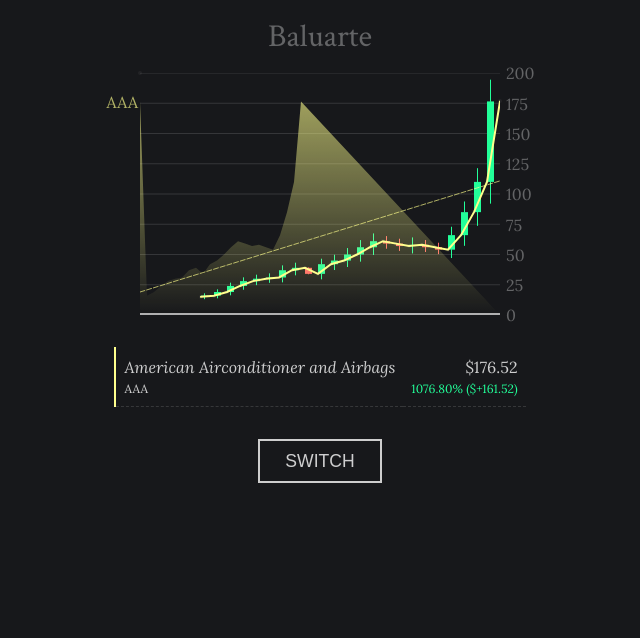
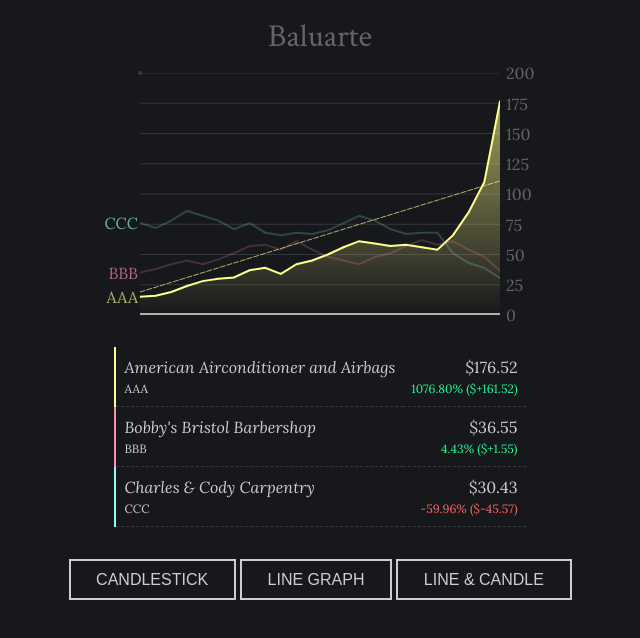
Before and after one commit to artpaiva/baluarte, a plain HTML site: page index.html in a window 1280 px wide. Both pictures are taken after a click on the label "AAA". Shown: the whole page, without its empty margins (320-960 px from the left). Drawn offline with Linux system fonts and the light colour scheme.

Commit message:
Choose chart style

```diff
--- a/index.html
+++ b/index.html
@@ -15,7 +15,9 @@
       <canvas class="stock-canvas" id="main-stock-canvas" width="360" height="240"></canvas>
     </div>
     <table class="stock-table" id="main-stock-table"></table>
-    <button class="chart-button">Switch</button>
+    <button class="chart-button" onclick="switchChart('candle')">Candlestick</button>
+    <button class="chart-button" onclick="switchChart('line')">Line Graph</button>
+    <button class="chart-button" onclick="switchChart('both')">Line & Candle</button>
   </div>
 </body>
 <script type="text/javascript" async src="props.js"></script>
--- a/render.js
+++ b/render.js
@@ -5,14 +5,15 @@ var stockCanvas = document.querySelector('#main-stock-canvas');
 var canvasContext = stockCanvas.getContext('2d');
 canvasContext.imageSmoothingEnabled = true;
 
-var chart = 'candle';
+var chart = 'line';
+var lastChart = chart;
 
 var shares = [ {
     ticker: 'AAA',
     name: 'American Airconditioner and Airbags',
     color: '#FFFF8C',
     history: [15, 16, 19, 24, 28, 30, 31, 37, 39, 34, 42, 45, 50, 56, 61, 59, 57, 58, 56, 54, 66, 85, 110, 176.52]
-  }/*,
+  },
   {
     ticker: 'BBB',
     name: 'Bobby\'s Bristol Barbershop',
@@ -24,7 +25,7 @@ var shares = [ {
     name: 'Charles & Cody Carpentry',
     color: '#88FFFF',
     history: [76, 72, 78, 86, 82, 78, 71, 76, 68, 66, 68, 67, 70, 76, 82, 78, 71, 67, 68, 68, 51, 43, 39, 30.43]
-  }*/
+  }
 ];
 
 // var shares = [
@@ -108,10 +109,14 @@ function drawCanvas (canvas, source, chart, highlight) {
   var stride = figure.stride * figure.scale;
 
   var initialHeight = propVertical(canvasHeight, source.history[source.history.length -1], figure.scale, stride);
+  var finalHeight = propVertical(canvasHeight, source.history[0], figure.scale, stride);
 
   switch (chart) {
     case 'candle':
       graphCandle(canvas, source, highlight, color, stepHorizontal, figure, stride, initialHeight);
+      break;
+    case 'both':
+      graphCandle(canvas, source, highlight, color, stepHorizontal, figure, stride, initialHeight, true);
       break;
     case 'line':
     default:
@@ -122,27 +127,29 @@ function drawCanvas (canvas, source, chart, highlight) {
   var active = document.createElement('label');
   active.classList.add('active-label');
   active.innerHTML = source.ticker;
-  active.style = `color: ${color}AA; top: ${initialHeight}; `;
+  active.style = `color: ${color}AA; top: ${finalHeight}; `;
   active.onclick = () => { updateCanvas(canvas, source.ticker) };
   stockCanvas.parentElement.insertBefore(active, stockCanvas);
 
   renderRow(canvas, stockTable, source, color);
 }
-function graphLine (canvas, source, highlight, color, step, figure, stride, iy, padding) {
+function graphLine (canvas, source, highlight, color, step, figure, stride, iy, padding, rear) {
   canvas.strokeStyle = color + (highlight ? (highlight == source.ticker ? '': '33') : '99');
   canvas.lineWidth = 2;
   canvas.setLineDash([]);
 
   canvas.beginPath();
-  canvas.moveTo(canvasWidth, iy);
+  canvas.moveTo(canvasWidth-rear, iy);
 
   padding = padding || 0;
+  rear = rear || 0;
+
   renderDot(canvas, source, stockCanvas, xx, yy, color, source.history[0]);
 
   for (var i = source.history.length-1; i >= 0; i--) {
     var index = source.history.length-1 - i;
 
-    var xx = canvasWidth - step*index - padding*index;
+    var xx = canvasWidth - step*index - padding*index - rear;
     var yy = propVertical(canvasHeight, source.history[i], figure.scale, stride);
     canvas.lineTo(xx, yy);
 
@@ -153,20 +160,22 @@ function graphLine (canvas, source, highlight, color, step, figure, stride, iy,
   canvas.stroke();
 
   if (highlight == source.ticker) {
-    drawGradient(canvas, source, step, iy, figure.scale, stride, color);
+    drawGradient(canvas, source, step, iy, figure.scale, stride, color, padding, rear);
 
     var trend = trendline(source.history, source.history.length);
     trend.y1 = propVertical(canvasHeight, trend.y1, figure.scale, stride);
     trend.y2 = propVertical(canvasHeight, trend.y2, figure.scale, stride);
 
-    drawTrend(canvas, source, trend);
+    drawTrend(canvas, source, trend, xx);
   }
 }
-function graphCandle (canvas, source, highlight, color, step, figure, stride, iy) {
-  var step = 7;
+function graphCandle (canvas, source, highlight, color, step, figure, stride, iy, both) {
+  // step = 7;
+  var rear = step/2;
   var padding = 6;
   canvas.lineWidth = 1;
 
+  if (highlight == source.ticker) {
     for (var i = source.history.length-1; i > 0; i--) {
       canvas.beginPath();
 
@@ -186,24 +195,33 @@ function graphCandle (canvas, source, highlight, color, step, figure, stride, iy
       var yl = propVertical(canvasHeight, source.history[i]*0.9, figure.scale, stride);
       var yh = propVertical(canvasHeight, source.history[i]*1.1, figure.scale, stride);
 
-    canvas.moveTo(xx + step/2, yl+hh);
-    canvas.lineTo(xx + step/2, yy+hh);
-    canvas.moveTo(xx + step/2, yy);
-    canvas.lineTo(xx + step/2, yh);
+      canvas.moveTo(xx + rear, yl+hh);
+      canvas.lineTo(xx + rear, yy+hh);
+      canvas.moveTo(xx + rear, yy);
+      canvas.lineTo(xx + rear, yh);
 
       canvas.stroke();
     }
-  graphLine(canvas, source, highlight, color, step, figure, stride, iy, padding);
+    if (both) {
+      graphLine(canvas, source, highlight, color, step, figure, stride, iy, padding, rear+padding);
+    } else {
+      var trend = trendline(source.history, source.history.length);
+      trend.y1 = propVertical(canvasHeight, trend.y1, figure.scale, stride);
+      trend.y2 = propVertical(canvasHeight, trend.y2, figure.scale, stride);
+
+      drawTrend(canvas, source, trend, xx);
+    }
+  }
 }
 
-function drawTrend (canvas, source, trend) {
+function drawTrend (canvas, source, trend, xx) {
   console.log(trend);
   canvas.strokeStyle = `${source.color}AA`;
   canvas.lineWidth = 1;
   canvas.setLineDash([5, 2]);
 
   canvas.beginPath();
-  canvas.moveTo(0, trend.y1);
+  canvas.moveTo(xx, trend.y1);
   canvas.lineTo(canvasWidth, trend.y2);
   canvas.stroke();
 }
@@ -263,36 +281,44 @@ function renderDot (canvas, source, parent, xx, yy, color, value) {
   parent.parentElement.insertBefore(spot, parent);
 }
 
-function drawGradient (canvas, source, steph, iy, scale, stride, color) {
+function drawGradient (canvas, source, step, fy, scale, stride, color, padding, rear) {
   var gradient = canvas.createLinearGradient(0, 0, 0, canvasHeight);
   gradient.addColorStop(0, `${source.color}AA`);
   gradient.addColorStop(1, `${source.color}01`);
   canvas.fillStyle = gradient;
 
   canvas.beginPath();
-  canvas.moveTo(0, canvasHeight);
-  canvas.lineTo(0, iy);
+  canvas.moveTo(canvasWidth, canvasHeight);
+  canvas.lineTo(canvasWidth, fy);
 
-  for (var i = 1; i < source.history.length; i++) {
-    var xx = steph*i;
+  for (var i = source.history.length-1; i >= 0; i--) {
+    var index = source.history.length-1 - i;
+
+    var xx = canvasWidth - step*index - padding*index - rear;
     var yy = propVertical(canvasHeight, source.history[i], scale, stride);
     canvas.lineTo(xx, yy);
   }
 
-  canvas.lineTo(canvasWidth, canvasHeight);
+  canvas.lineTo(xx, canvasHeight);
   canvas.closePath();
   canvas.fill();
 }
 
+var lastHighlight;
 var currentHighlight;
 function updateCanvas (canvas, highlight) {
-  if (highlight !== currentHighlight) {
+  if (highlight !== currentHighlight || chart !== lastChart) {
+    lastHighlight = currentHighlight;
     currentHighlight = highlight;
 
     removeClassElements('.guideline-label');
     removeClassElements('.stock-slot');
     removeClassElements('.stock-row');
     removeClassElements('.active-label');
+
+    if (!highlight) {
+      chart = 'line';
+    }
 
     canvas.clearRect(0, 0, stockCanvas.width, stockCanvas.height);
     initCanvas(canvasContext);
@@ -303,6 +329,27 @@ function updateCanvas (canvas, highlight) {
   }
 }
 stockCanvas.onclick = () => { updateCanvas(canvasContext) };
+
+function switchChart (value) {
+  switch (value) {
+    case 'both':
+      lastChart = chart;
+      chart = 'both';
+      updateCanvas(canvasContext, currentHighlight ? currentHighlight : lastHighlight);
+      break;
+    case 'candle':
+      lastChart = chart;
+      chart = 'candle';
+      updateCanvas(canvasContext, currentHighlight ? currentHighlight : lastHighlight);
+      break;
+    case 'line':
+    default:
+      lastChart = chart;
+      chart = 'line';
+      updateCanvas(canvasContext, currentHighlight);
+      break;
+  }
+}
 
 function removeClassElements (className) {
   var elements = document.querySelectorAll(className);
--- a/style.css
+++ b/style.css
@@ -116,11 +116,12 @@ td.stock-cell-rate{
 }
 
 .chart-button {
+  display: inline-block;
   cursor: pointer;
   padding: 0.6rem 1.6rem;
   border: 2px solid #FCFCFCCC;
   color: #FCFCFCCC;
   background: none;
-  font-size: 1.1rem;
+  font-size: 1rem;
   text-transform: uppercase;
 }
```
Lines whose indentation alone changed are shown as unchanged.
